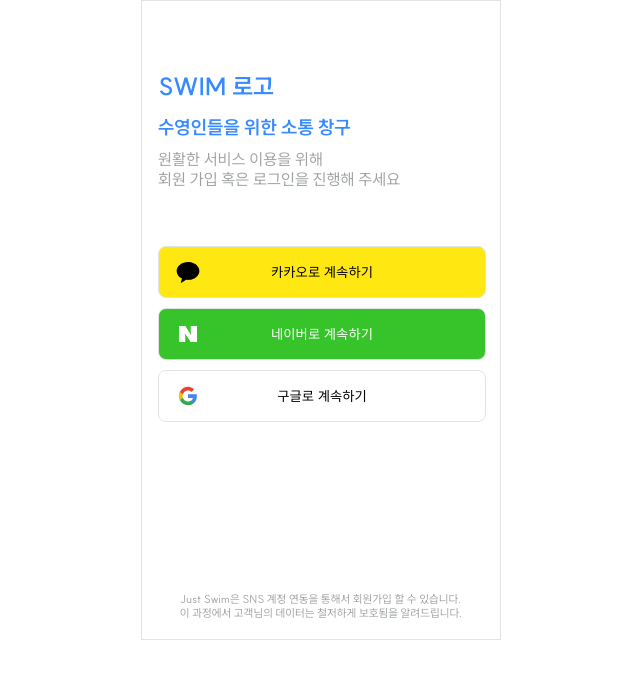
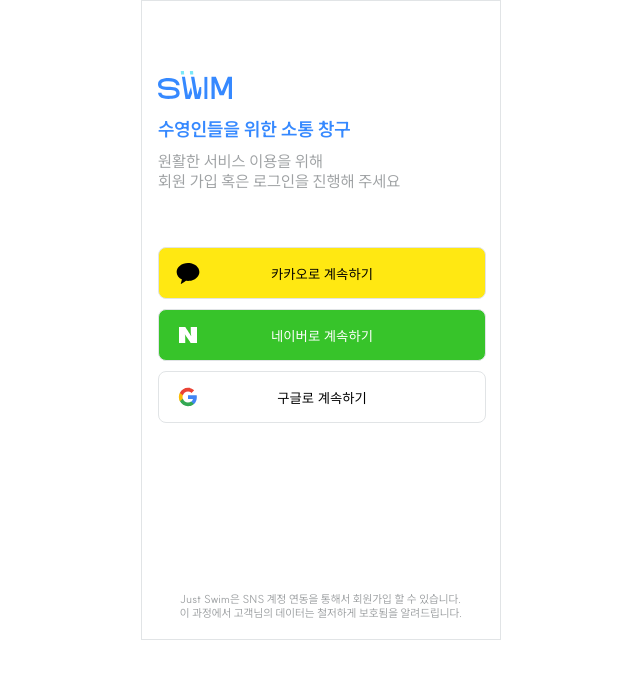
Before and after one commit to Just-Swim-service/Just-Swim-FE, a Next.js app in the folder just-swim-app/: page / in a window 1280 px wide. Shown: the top 678 px of the page, without its empty margins (319-959 px from the left). Built offline with nearby package versions, Linux system fonts and the light colour scheme.

Commit message:
design: 로고 이미지 추가 및 대체

```diff
--- a/just-swim-app/src/app/(beforeLogin)/Common.module.css
+++ b/just-swim-app/src/app/(beforeLogin)/Common.module.css
@@ -21,7 +21,7 @@
   color: #3689ff;
 }
 
-.headerLogo > h2 {
+.logo {
   margin-bottom: 15px;
 }
 
--- a/just-swim-app/src/app/(beforeLogin)/_component/onBoarding/OnBoardingHeader.tsx
+++ b/just-swim-app/src/app/(beforeLogin)/_component/onBoarding/OnBoardingHeader.tsx
@@ -1,11 +1,13 @@
 import styles from '@/app/(beforeLogin)/Common.module.css';
+import Logo from '/public/assets/logo.svg';
+import Image from 'next/image';
 
 export default function OnBoardingHeader() {
   return (
     <>
       <div className={styles.header}>
         <div className={styles.headerLogo}>
-          <h2> SWIM 로고 </h2>
+          <Image className={styles.logo} src={Logo} alt="SWIM 로고" />
           <h3>수영인들을 위한 소통 창구</h3>
         </div>
         <div>
```
Also changed, not shown: just-swim-app/public/assets/logo.svg (added).
